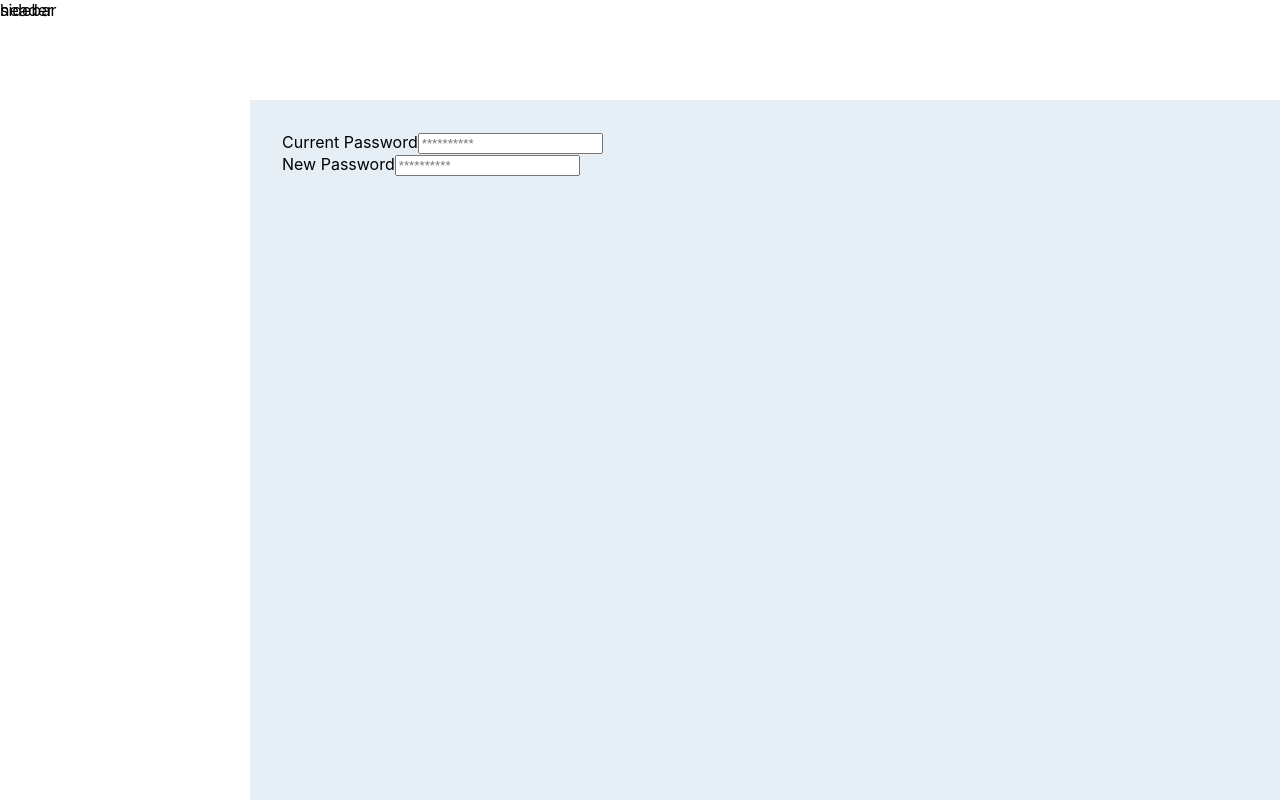
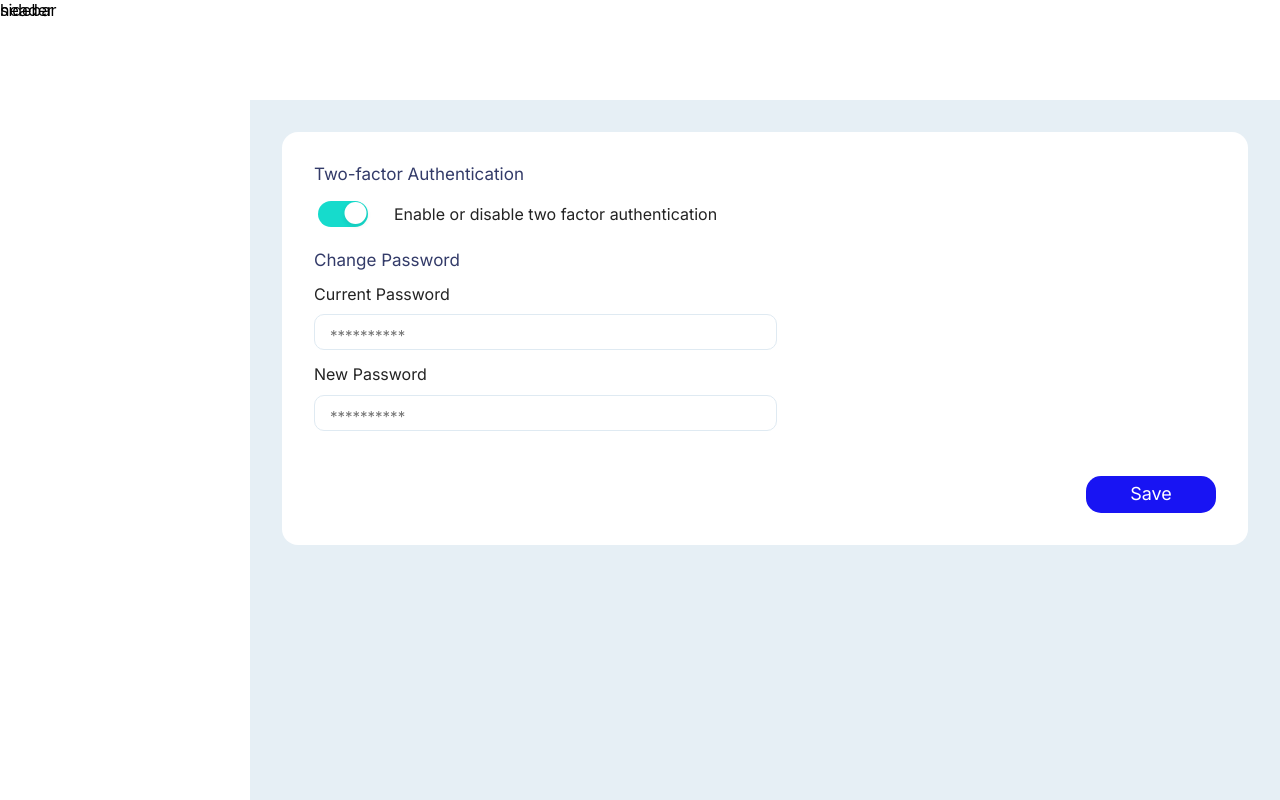
Before and after one commit to Engineersmind/BankDash, a React (Create React App) app: page / in a window 1280 px wide. Built offline with nearby package versions, Linux system fonts and the light colour scheme.

Commit message:
created security page

```diff
--- a/public/index.html
+++ b/public/index.html
@@ -24,6 +24,7 @@
       work correctly both with client-side routing and a non-root public URL.
       Learn how to configure a non-root public URL by running `npm run build`.
     -->
+    <link rel="stylesheet" href="https://fonts.googleapis.com/css2?family=Inter:wght@400;500&display=swap">
     <title>React App</title>
   </head>
   <body>
--- a/src/App.js
+++ b/src/App.js
@@ -1,6 +1,6 @@
 import "./App.css";
 
-import ResetPassword from "./components/ResetPassword";
+import Security from "./pages/Security";
 
 function App() {
   return (
@@ -10,7 +10,7 @@ function App() {
       <header className="app-header">header</header>
 
       <main className="app-main">
-        <ResetPassword/>
+        <Security />
       </main>
     </>
   );
--- /dev/null
+++ b/src/components/Input.css
@@ -0,0 +1,33 @@
+.password label {
+  font-family: Inter;
+  font-size: 16px;
+  font-weight: 400px;
+  line-height: 19.36px;
+  text-align: left;
+  color: rgba(35, 35, 35, 1);
+}
+.password input {
+  height: 23px;
+  width: 50%;
+  border-radius: 10px;
+  border: 1px solid rgba(223, 234, 242, 1);
+  margin-top: 10px;
+  padding-left: 15px;
+  padding-top: 10px;
+}
+.password {
+  display: flex;
+  flex-direction: column;
+  margin: 15px;
+  margin-left: 0px;
+}
+input:focus {
+  outline: none;
+}
+input::placeholder {
+  font-family: Inter;
+  font-size: 15px;
+  font-weight: 400;
+  line-height: 18.15px;
+  text-align: left;
+}
--- a/src/components/Input.jsx
+++ b/src/components/Input.jsx
@@ -1,9 +1,9 @@
-export default function Input(props){
-    console.log(props);
-    return(
-        <div className="password">
-            <label htmlFor={props.for}>{props.label}</label>
-            <input id={props.for} placeholder={props.placeholder}/>
-        </div>
-    );
+import "./Input.css";
+export default function Input(props) {
+  return (
+    <div className="password">
+      <label htmlFor={props.for}>{props.label}</label>
+      <input type={props.type} id={props.for} placeholder={props.placeholder} />
+    </div>
+  );
 }
--- /dev/null
+++ b/src/components/ResetPassword.css
@@ -0,0 +1,29 @@
+.heading {
+  display: inline-block;
+  font-family: Inter;
+  font-size: 17px;
+  font-weight: 500px;
+  line-height: 20.57px;
+  text-align: left;
+  color: rgba(51, 59, 105, 1);
+  margin-top: 20px;
+}
+.change-password {
+  display: flex;
+  flex-direction: column;
+}
+.change-password button {
+  height: 37px;
+  width: 130px;
+  background: rgba(24, 20, 243, 1);
+  border-radius: 15px;
+  font-family: Inter;
+  font-size: 18px;
+  font-weight: 500px;
+  line-height: 21.78px;
+  text-align: center;
+  color: rgba(255, 255, 255, 1);
+  border: none;
+  margin-top: 30px;
+  align-self: flex-end;
+}
--- a/src/components/ResetPassword.jsx
+++ b/src/components/ResetPassword.jsx
@@ -1,11 +1,26 @@
+import "./ResetPassword.css";
 import Input from "./Input";
-
-export default function ResetPassword(){
-    return(
+export default function ResetPassword() {
+  return (
     <div className="change-password">
-      <Input for="currentpassword" name="password" placeholder="**********" label="Current Password"/>
-      <Input for="newpassword" name="newpassword" placeholder="**********" label="New Password"/>
+      <span className="heading">Change Password</span>
+      <div className="passwords">
+        <Input
+          for="currentpassword"
+          name="password"
+          placeholder="**********"
+          label="Current Password"
+          type="password"
+        />
+        <Input
+          for="newpassword"
+          name="newpassword"
+          placeholder="**********"
+          label="New Password"
+          type="password"
+        />
+      </div>
+      <button>Save</button>
     </div>
-
-    );
+  );
 }
--- /dev/null
+++ b/src/components/ToggleButton.css
@@ -0,0 +1,64 @@
+.toggle-button {
+  display: flex;
+  flex-direction: row;
+  gap: 10px;
+}
+
+.toggle-button div {
+  display: flex;
+  align-items: center;
+}
+
+input[type="checkbox"] {
+  appearance: none;
+  width: 50px;
+  height: 26px;
+  background-color: rgba(223, 234, 242, 1);
+  border-radius: 25px;
+  position: relative;
+  cursor: pointer;
+  outline: none;
+  transition: background-color 0.3s;
+}
+
+input[type="checkbox"]::before {
+  content: "";
+  position: absolute;
+  top: 1.9px;
+  left: 3px;
+  width: 22px;
+  height: 22px;
+  background-color: rgba(255, 255, 255, 1);
+  border-radius: 70%;
+  transition: transform 0.3s;
+  box-shadow: 0px 2px 5px 0px rgba(0, 0, 0, 0.1);
+}
+
+input[type="checkbox"]:checked {
+  background-color: rgba(22, 219, 204, 1);
+}
+
+input[type="checkbox"]:checked::before {
+  transform: translateX(23.5px);
+}
+
+.toggle-button label {
+  font-family: Inter;
+  font-size: 16px;
+  font-weight: 400px;
+  line-height: 19.36px;
+  text-align: left;
+  padding-left: 13px;
+  padding-top: 7px;
+  color: rgba(35, 35, 35, 1);
+}
+#two-factor-authentication-text {
+  font-family: Inter;
+  font-size: 17px;
+  font-weight: 500px;
+  line-height: 20.57px;
+  text-align: left;
+  color: rgba(51, 59, 105, 1);
+  margin-bottom: 13px;
+  display: inline-block;
+}
--- /dev/null
+++ b/src/components/ToggleButton.jsx
@@ -0,0 +1,22 @@
+import "./ToggleButton.css";
+import { useState } from "react";
+
+export default function ToggleButton() {
+  const [enableDisable, setEnableDisable] = useState(true);
+  function handleEnableDisable() {
+    setEnableDisable(!enableDisable);
+  }
+  return (
+    <div className="two-factor-authentication">
+      <span id="two-factor-authentication-text">Two-factor Authentication</span>
+      <div className="toggle-button">
+        <input
+          type="checkbox"
+          checked={enableDisable}
+          onChange={handleEnableDisable}
+        />
+        <label>Enable or disable two factor authentication</label>
+      </div>
+    </div>
+  );
+}
--- /dev/null
+++ b/src/pages/Security.css
@@ -0,0 +1,5 @@
+.security-container {
+  background-color: white;
+  border-radius: 16px;
+  padding: 32px;
+}
--- a/src/pages/Security.jsx
+++ b/src/pages/Security.jsx
@@ -1,5 +1,11 @@
-export default function Security(){
-    return(
-
-    );
+import "./Security.css";
+import ResetPassword from "../components/ResetPassword";
+import ToggleButton from "../components/ToggleButton";
+export default function Security() {
+  return (
+    <div className="security-container">
+      <ToggleButton />
+      <ResetPassword />
+    </div>
+  );
 }
```
